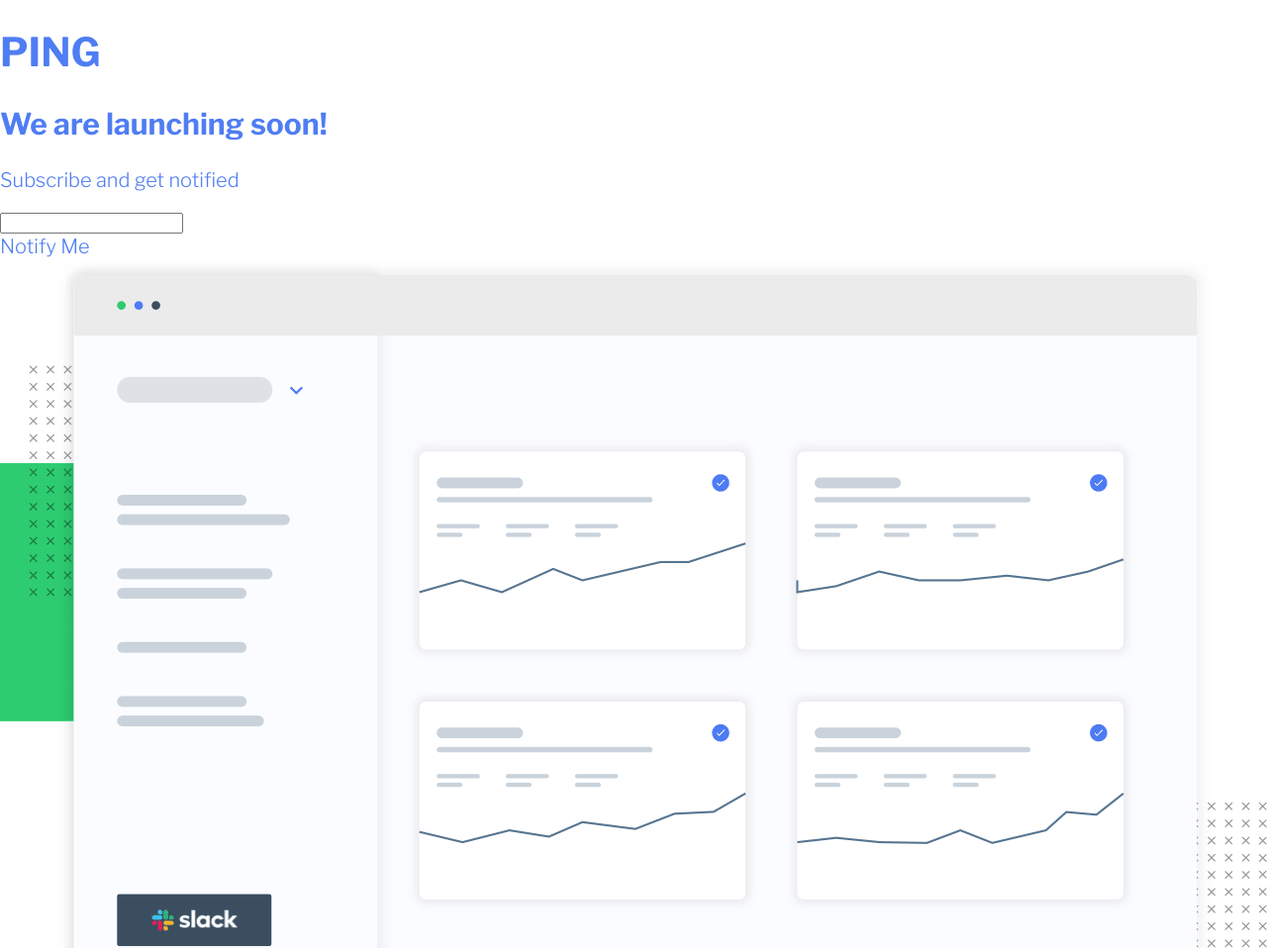
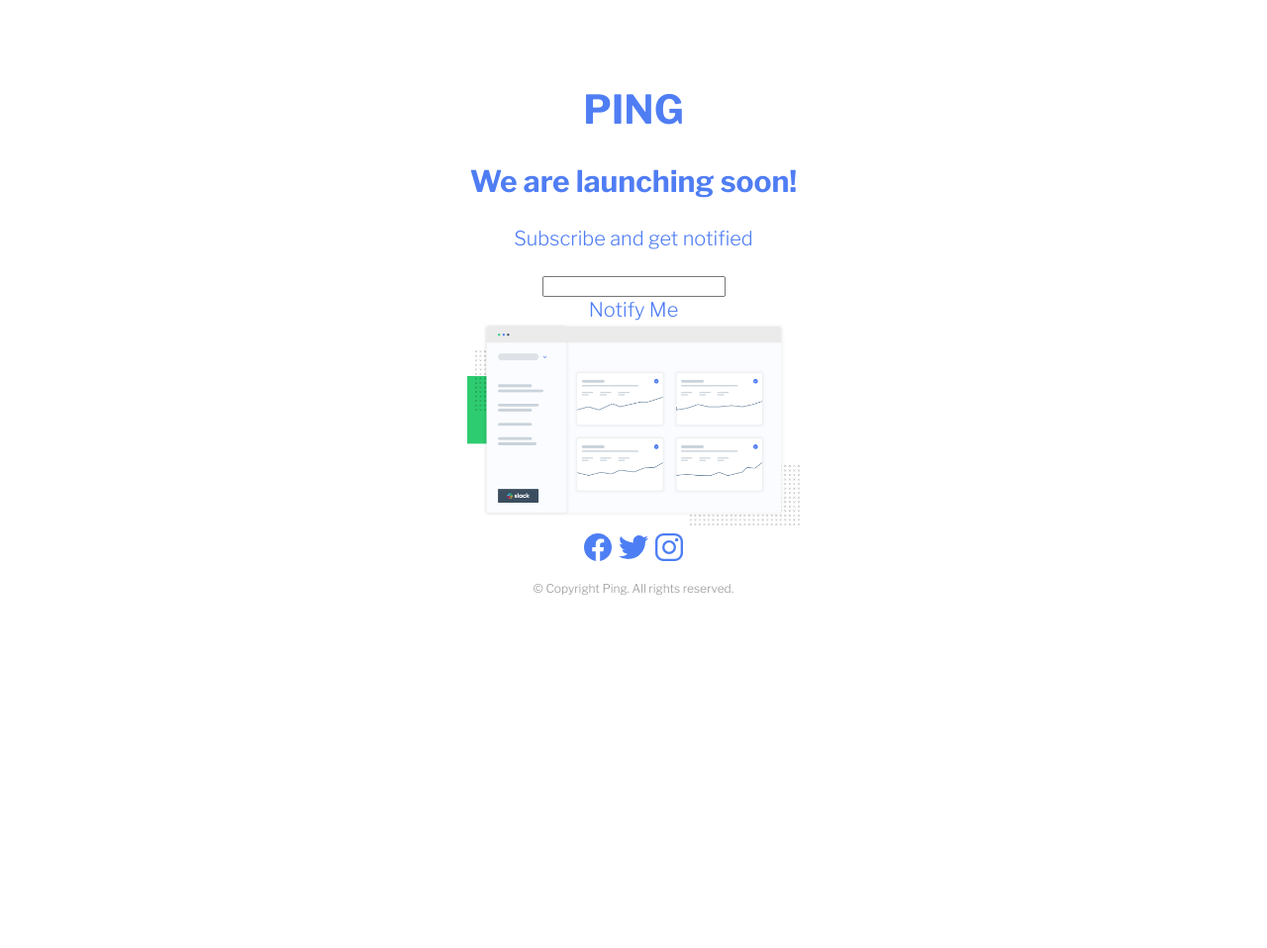
Before and after one commit to Drallas/Ping-Coming-Soon, a plain HTML site: page index.html in a window 1280 px wide. Shown: the top 958 px of the page at 99% size. After the commit the page ends 800 px from the top, so only its background shows below. Drawn offline with nearby package versions, Linux system fonts and the light colour scheme.

Commit message:
working on the footer.

```diff
--- a/index.html
+++ b/index.html
@@ -21,7 +21,7 @@
   </head>
 
   <body>
-    <main>
+    <main class="main">
       <header class="header">
         <h1>PING</h1>
 
@@ -29,18 +29,24 @@
 
         <p>Subscribe and get notified</p>
       </header>
-      <div><form class="notify"><input type="text" /></div>
+
+      <div class="form"><div><form class="notify"><input type="text" /></div>
       <div><a class="prm-button">Notify Me</a></div>
-       </form>
+       </form></div>
 
       <section class="dashboard">
-        <img
+        <img class="dashboard__image"
           src="/images/illustration-dashboard.png"
           alt="Preview PING Dashboard"
         />
       </section>
 
       <footer class="footer">
+        <div class="social-images">
+          <img src="/images/logo-facebook.svg" alt="Facebook Logo">
+          <img src="images/logo-twitter.svg" alt="Twitter Logo">
+          <img src="images/logo-instagram.svg" alt="Instagram  Logo">
+        </div>
         <p>&copy; Copyright Ping. All rights reserved.</p>
       </footer>
     </main>
--- a/style.css
+++ b/style.css
@@ -6,6 +6,7 @@
   --sec-light-red: hsl(354, 100%, 66%);
   --neutral-gray: hsl(0, 0%, 59%);
   --very-dark-blue: hsl(209, 33%, 12%);
+  --body-font: 'Libre Franklin', sans-serif;
 }
 
 html {
@@ -20,14 +21,38 @@ html {
 }
 
 body {
-  margin: 0;
+  max-width: 24.4375rem;
+  margin: 5.3125rem auto;
   padding: 0;
   line-height: 1.3;
   font-size: 1.25rem;
-  font-family: 'Libre Franklin', sans-serif;
-  color: var(--prm-blue)
+  font-family: var(--body-font);
+  color: var(--prm-blue);
 }
 
-.notify {
-display: flex;
+/* .header, .footer, section, .form {
+    border: 0.5px solid red;
+} */
+
+.main {
+    text-align: center;
+
 }
+
+.footer img {
+    width: 2rem;
+    color: var(--prm-blue);
+}
+
+.footer p {
+    color: var(--neutral-gray);
+    font-size: 0.75rem;
+}
+
+.dashboard__image {
+    max-width: 21rem;
+}
+
+.social-images {
+    filter: invert(50%) sepia(84%) saturate(3278%) hue-rotate(206deg) brightness(97%) contrast(96%);
+}
```
Also changed, not shown: images/logo-facebook.svg (added), images/logo-instagram.svg (added), images/logo-twitter.svg (added).
